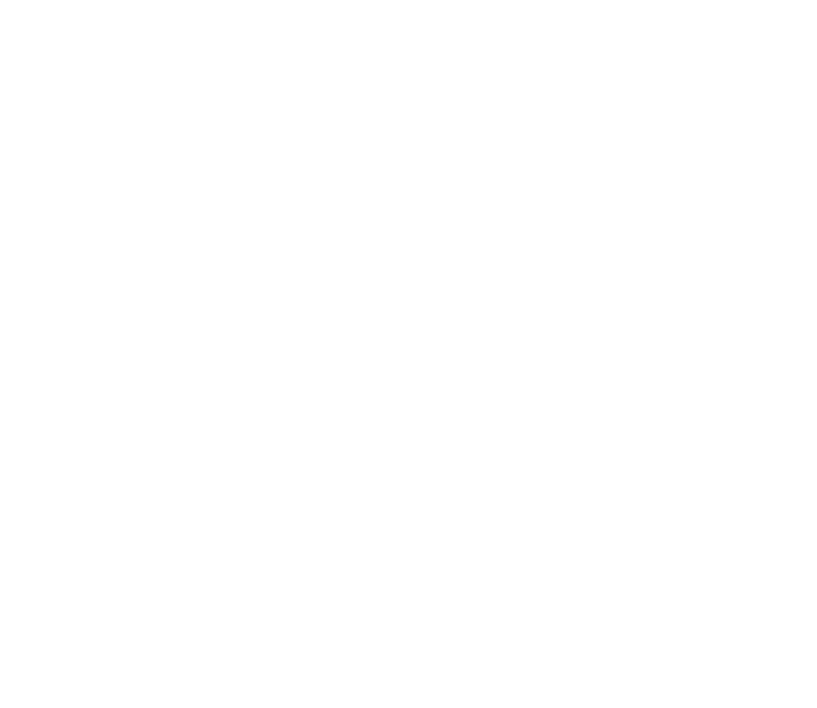
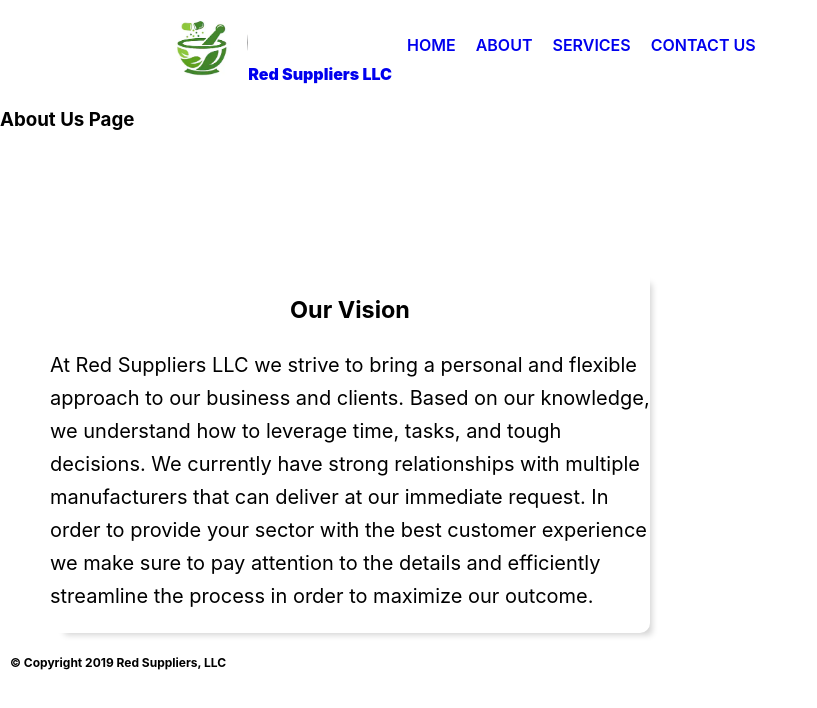
Before and after one commit to Red-Suppliers-LLC/red-suppliers-fe, a React (Create React App) app in the folder client/: page /about in a window 1280 px wide. Shown: the top 708 px of the page, without its empty margins (0-817 px from the left). Built offline with nearby package versions, Linux system fonts and the light colour scheme.

Commit message:
about-us-compoenent

```diff
--- a/client/src/App.js
+++ b/client/src/App.js
@@ -1,8 +1,8 @@
 import React from "react"
 
-// import "./styling/App.css";
 import { BrowserRouter as Router, Route } from "react-router-dom"
 import Home from "./components/Home.js"
+import AboutUs from "./components/AboutUs.js";
 
 function App() {
   return (
@@ -11,7 +11,7 @@ function App() {
         {/* Route Paths */}
         <Route exact path="/" render={props => <Home {...props} />} />
 
-        {/* <Route path="/about" render={props => <About {...props} />} /> */}
+        <Route path="/about" render={props => <AboutUs {...props} />} />
 
         {/* <Route path="/services" render={props => <Services {...props} />} /> */}
 
--- a/client/src/components/AboutUs.js
+++ b/client/src/components/AboutUs.js
@@ -1,15 +1,36 @@
 import React from "react";
+import Navbar from "./NavBar.js";
+import Footer from "./Footer.js";
 
-const Home = () => {
+import "../styling/About.css";
+
+const AboutUs = () => {
+
 
     return(
         <>
+        <Navbar />
         <div>
+            <div>
+            <h3> About Us Page </h3>
+            </div>
+            <div className="spacing"> </div>
+            <div>
+                <div>
+                    <img />
+                </div>
+                <div className="body-one">
+                    <div>
+                    <h3 className="title"> Our Vision </h3>
+                    <p> At Red Suppliers LLC we strive to bring a personal and flexible approach to our business and clients. Based on our knowledge, we understand how to leverage time, tasks, and tough decisions. We currently have strong relationships with multiple manufacturers that can deliver  at our immediate request. In order to provide your sector with the best customer experience we make sure to pay attention to the details and efficiently streamline the process in order to maximize our outcome. </p>
+                    </div>
+                </div>
 
-
+            </div>
         </div>
+        <Footer />
         </>
     );
 };
 
-export default Home;
+export default AboutUs;
--- a/client/src/components/Footer.js
+++ b/client/src/components/Footer.js
@@ -1,12 +1,17 @@
 import React from "react"
+import "../styling/Footer.css";
+
+
 class Footer extends React.Component {
   render() {
     return (
       <div style={{ display: "flex" }}>
         <div style={{ justifyContent: "center" }}>
-          <h3 style={{ fontSize: "14px" }}>
-            COPYRIGHT RED SUPPLIERS LLC 2019.
+        <div className="copy">
+          <h3 style={{ fontSize: "12px" }}>
+            © Copyright 2019 Red Suppliers, LLC
           </h3>
+          </div>
         </div>
       </div>
     )
--- a/client/src/components/Home.js
+++ b/client/src/components/Home.js
@@ -22,7 +22,7 @@ const Home = () => {
           Red Suppliers specializes in fill the needs of government
           organizations by delivering needed products within the medical
           industry. Red Suppliers focuses on dental and portable aid supplies to
-          be delivered to the needed locations{" "}
+          be delivered to the needed locations
         </p>
       </div>
       <div className="spacing"> </div>
@@ -45,7 +45,7 @@ const Home = () => {
                     <h3> Benefits </h3>
                 </div>
                 <div className="benefits">
-                    <p> Through providing medical supplies we noticed that some buyers look for a few key things such as quality, efficiency, and low cost. In order to maintain consistency and quality we associate ourselves with other professionals to satisfy each and everyone of those criterias. One of our aims is to build a long term relationship of customer satisfaction. </p>
+                    <p className="font-size"> Through providing medical supplies we noticed that some buyers look for a few key things such as quality, efficiency, and low cost. In order to maintain consistency and quality we associate ourselves with other professionals to satisfy each and everyone of those criterias. One of our aims is to build a long term relationship of customer satisfaction. </p>
                 </div>
                </div>
             </div>
@@ -56,7 +56,7 @@ const Home = () => {
                     <h3> Medical Supplies </h3>
                 </div>
                <div className="supplies">
-                <p> The list of products we supply can range from Basic First Aid to even OSHA, Pets, Coast Guard, Swimming First Aids and many more. We are constantly updating our inventory to satisfy our buyers. Contact us to see how we can provide what you may need. </p>
+                <p className="font-size"> The list of products we supply can range from Basic First Aid to even OSHA, Pets, Coast Guard, Swimming First Aids and many more. We are constantly updating our inventory to satisfy our buyers. Contact us to see how we can provide what you may need. </p>
             </div>
           </div>
         </div>
@@ -67,7 +67,7 @@ const Home = () => {
       <div>
         <OurPartners />
         <div className="spacing"> </div>
-        <div>
+        <div className="copy">
             <Footer />
         </div>
       </div>
--- /dev/null
+++ b/client/src/styling/About.css
@@ -0,0 +1,28 @@
+ .body-one {
+    width: 600px;
+    height: auto;
+    display: inline-block;
+    font-size: 20px;
+    margin-left: 50px;
+    /* margin-top: -400px;  */
+    border-radius: 10px;
+    box-shadow: 8px 8px 6px -6px lightgray;
+    display: flex;
+    flex-direction: column;
+    line-height: 33px;
+  }
+
+  .title {
+    display: flex;
+     justify-content: center;
+   }
+
+   .center-gitIcon {
+    display: flex;
+    justify-content: center;
+    justify-content: space-evenly;
+  }
+
+  .spacing {
+    padding: 50px;
+  }
--- /dev/null
+++ b/client/src/styling/Footer.css
@@ -0,0 +1,5 @@
+.copy {
+    margin: 10px;
+    display: flex;
+    justify-content: center;
+  }
--- a/client/src/styling/Home.css
+++ b/client/src/styling/Home.css
@@ -27,10 +27,10 @@ background-color: blue; /* Green */
 .div1 {
   width: 70%;
   height: 70%;
-  font-size: 20px;
   line-height: 40px;
+  font-size: 19px;
+  line-height: 30px;
 }
-
 
 .center {
   display: flex;
@@ -62,9 +62,9 @@ background-color: blue; /* Green */
     justify-content: center;
 }
 
-.services2 {
+/* .services2 {
 
-}
+} */
 
 .benefits {
   width: 500px;
@@ -91,3 +91,14 @@ background-color: blue; /* Green */
 .bit-spacing {
   margin: 20px;
 }
+
+.copy {
+  margin: 10px;
+  display: flex;
+  justify-content: center;
+}
+
+.font-size {
+  font-size: 17px;
+  line-height: 30px;
+}
```
Also changed, not shown: client/src/styling/AboutUs.css (deleted).
